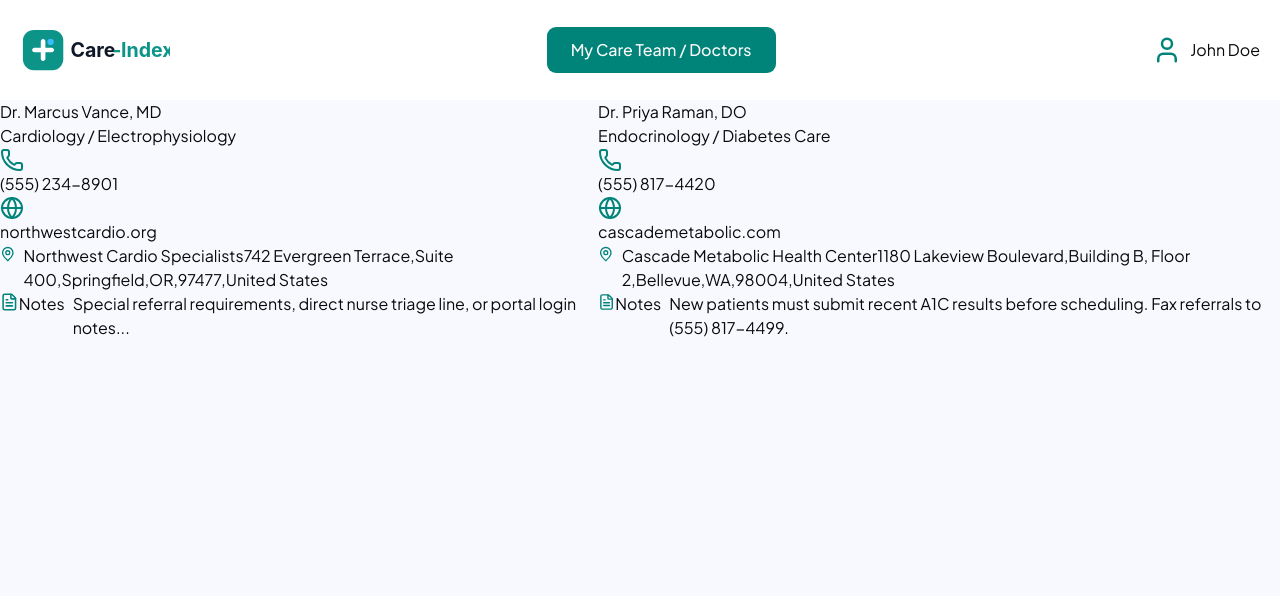
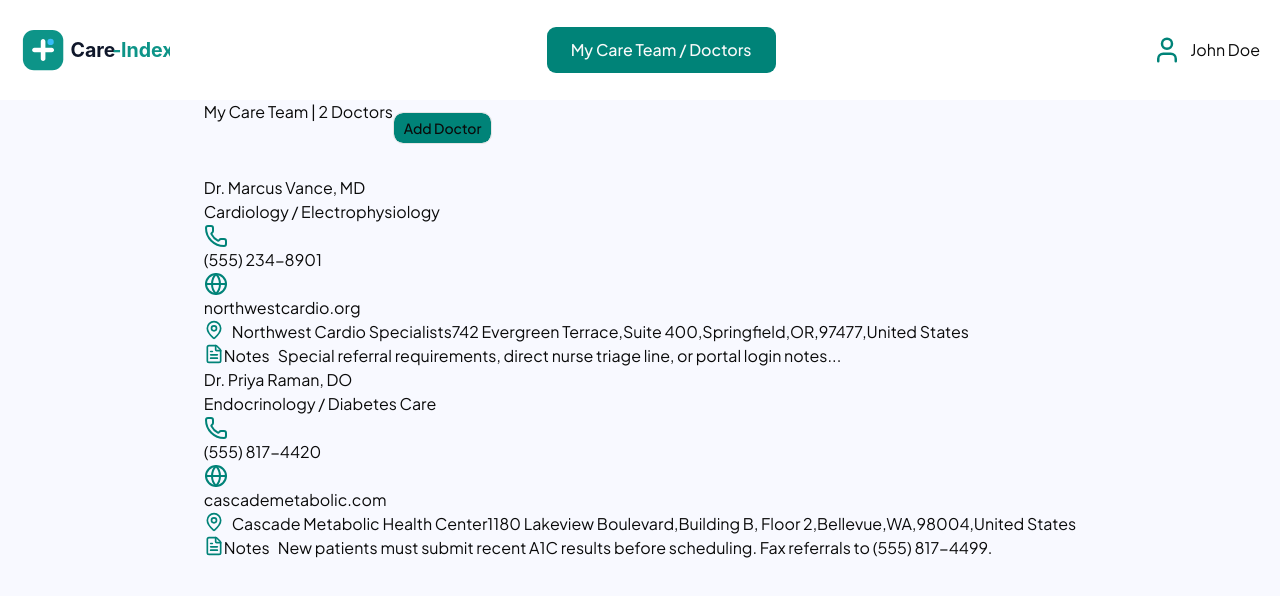
Before and after one commit to junahn978/care-index, a Next.js app in the folder frontend/: page / in a window 1280 px wide. Shown: the top 596 px of the page. Built offline with nearby package versions, Linux system fonts and the light colour scheme.

Commit message:
refactor&feature: added new component to display doctor cards and Add Doctor Dialog

```diff
--- a/frontend/app/page.tsx
+++ b/frontend/app/page.tsx
@@ -1,8 +1,7 @@
 "use client";
 
 import { useState } from "react";
-import DoctorCard from "@/components/DoctorCard";
-import AddDoctorCard from "@/components/AddDoctorCard";
+import DisplayDoctorCard from "@/components/DisplayDoctorCard";
 import NoDoctorCards from "@/components/NoDoctorCard";
 import Header from "@/components/header";
 
@@ -47,9 +46,10 @@ export default function Home() {
       <Header />
       <div className="flex justify-center">
         {doctorCards.length > 0 ? (
-          doctorCards.map((doctorCard) => (
-            <DoctorCard key={doctorCard.doctorName} {...doctorCard} />
-          ))
+          <DisplayDoctorCard
+            doctorCount={doctorCards.length}
+            doctorCards={doctorCards}
+          />
         ) : (
           <NoDoctorCards />
         )}
--- /dev/null
+++ b/frontend/components/DisplayDoctorCard.tsx
@@ -0,0 +1,53 @@
+import DoctorCard from "./DoctorCard";
+import { Dialog, DialogContent, DialogTrigger } from "@/components/ui/dialog";
+import { Button } from "@/components/ui/button";
+import AddDoctorCard from "./AddDoctorCard";
+
+type DoctorCardData = {
+  doctorName: string;
+  specialty: string;
+  clinicName: string;
+  phone: string;
+  website: string;
+  streetAddress1: string;
+  streetAddress2: string;
+  city: string;
+  stateProvince: string;
+  zipCode: string;
+  country: string;
+  notes: string;
+};
+
+export default function DisplayDoctorCard({
+  doctorCount,
+  doctorCards,
+}: {
+  doctorCount: number;
+  doctorCards: DoctorCardData[];
+}) {
+  return (
+    <div>
+      <div className="flex">
+        My Care Team | {doctorCount} Doctors
+        <Dialog>
+          <form>
+            <DialogTrigger
+              render={
+                <Button className="bg-[#008378] mt-3 mb-8" variant="outline">
+                  Add Doctor
+                </Button>
+              }
+            />
+            <DialogContent className="sm:max-w-[672px] max-h-[825px] overflow-y-auto">
+              <AddDoctorCard></AddDoctorCard>
+            </DialogContent>
+          </form>
+        </Dialog>
+      </div>
+
+      {doctorCards.map((doctorCards) => (
+        <DoctorCard key={doctorCards.doctorName} {...doctorCards} />
+      ))}
+    </div>
+  );
+}
```
